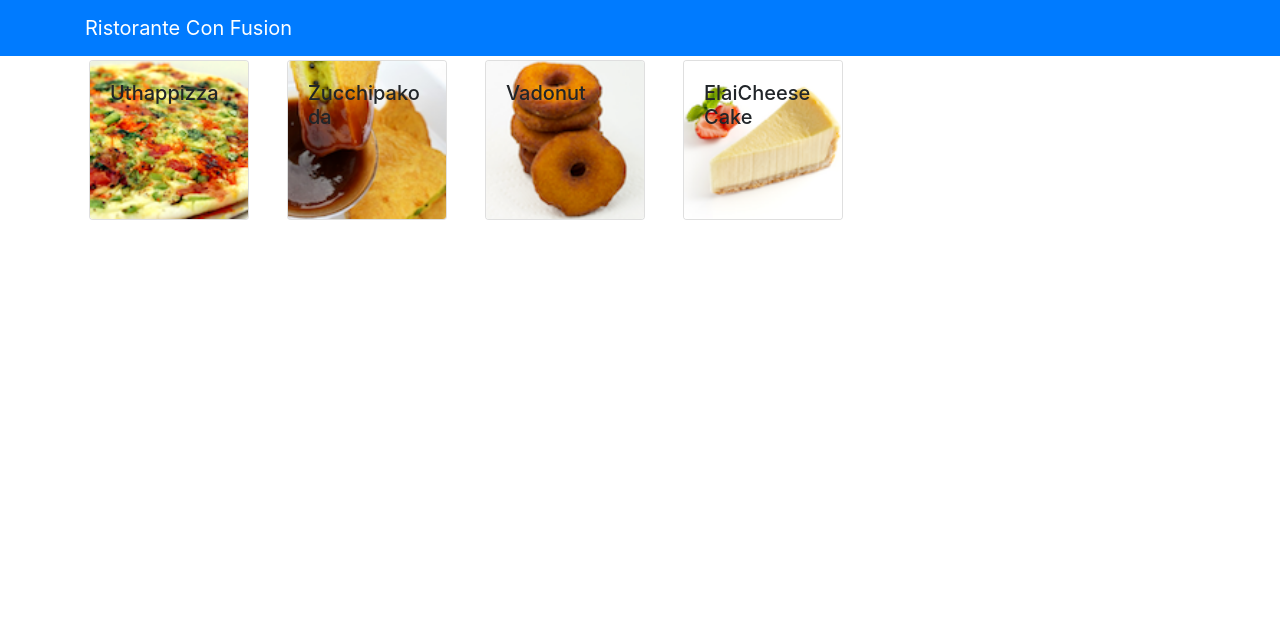
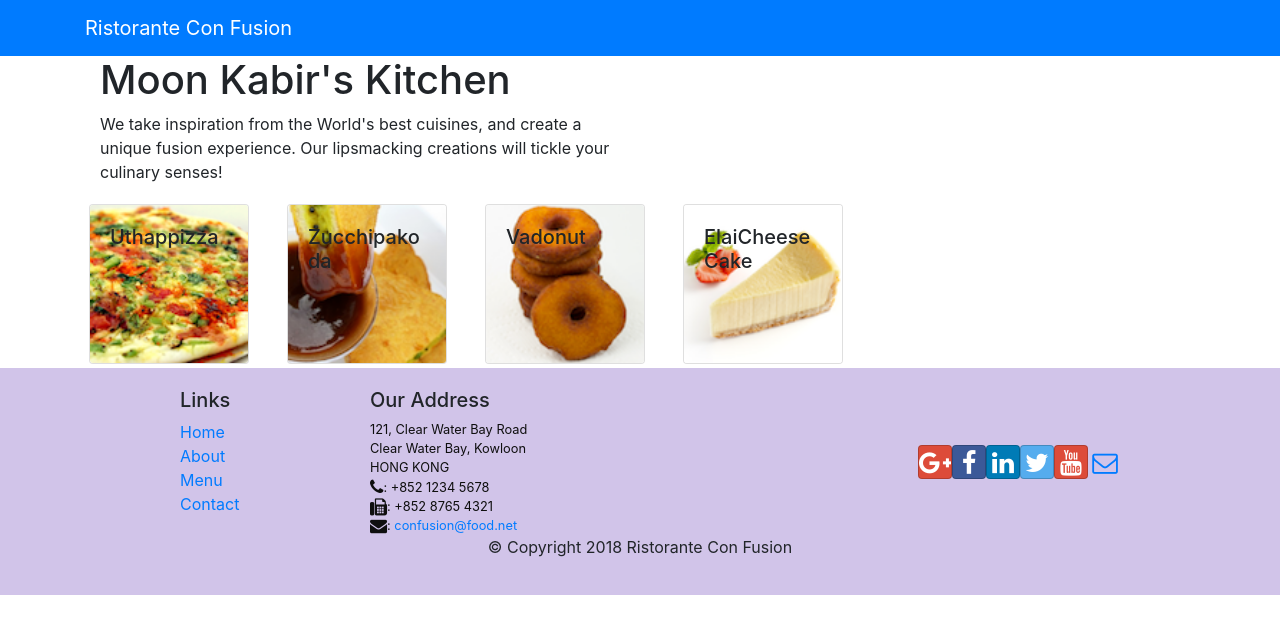
Before and after one commit to moonkabir/fedw-my-app, a React (Create React App) app: page /contactus in a window 1280 px wide. Shown: the top 634 px of the page. Built offline with nearby package versions, Linux system fonts and the light colour scheme.

Commit message:
weak 2 header,footer,app.css added and component modified

```diff
--- a/package.json
+++ b/package.json
@@ -7,6 +7,8 @@
     "@testing-library/react": "^11.1.0",
     "@testing-library/user-event": "^12.1.10",
     "bootstrap": "4.0.0",
+    "bootstrap-social": "5.1.1",
+    "font-awesome": "4.7.0",
     "react": "^17.0.1",
     "react-dom": "^17.0.1",
     "react-scripts": "4.0.1",
--- a/src/App.css
+++ b/src/App.css
@@ -36,3 +36,36 @@
     transform: rotate(360deg);
   }
 } */
+.row-header{
+    margin:0px auto;
+    padding:0px auto;
+}
+
+.row-content {
+    margin:0px auto;
+    padding: 50px 0px 50px 0px;
+    border-bottom: 1px ridge;
+    min-height:400px;
+}
+
+.footer{
+    background-color: #D1C4E9;
+    margin:0px auto;
+    padding: 20px 0px 20px 0px;
+}
+.jumbotron {
+    padding:70px 30px 70px 30px;
+    margin:0px auto;
+    background: #9575CD ;
+    color:floralwhite;
+}
+
+address{
+    font-size:80%;
+    margin:0px;
+    color:#0f0f0f;
+}
+
+.navbar-dark {
+    background-color: #512DA8;
+}
--- /dev/null
+++ b/src/components/FooterComponent.js
@@ -0,0 +1,50 @@
+import React from 'react';
+
+function Footer(props) {
+    return(
+    <div className="footer">
+        <div className="container">
+            <div className="row justify-content-center">
+                <div className="col-4 offset-1 col-sm-2">
+                    <h5>Links</h5>
+                    <ul className="list-unstyled">
+                        <li><a href="#">Home</a></li>
+                        <li><a href="#">About</a></li>
+                        <li><a href="#">Menu</a></li>
+                        <li><a href="contactus.html">Contact</a></li>
+                    </ul>
+                </div>
+                <div className="col-7 col-sm-5">
+                    <h5>Our Address</h5>
+                    <address>
+		              121, Clear Water Bay Road<br />
+		              Clear Water Bay, Kowloon<br />
+		              HONG KONG<br />
+		              <i className="fa fa-phone fa-lg"></i>: +852 1234 5678<br />
+		              <i className="fa fa-fax fa-lg"></i>: +852 8765 4321<br />
+		              <i className="fa fa-envelope fa-lg"></i>: <a href="mailto:confusion@food.net">
+                         confusion@food.net</a>
+                    </address>
+                </div>
+                <div className="col-12 col-sm-4 align-self-center">
+                    <div className="text-center">
+                        <a className="btn btn-social-icon btn-google" href="http://google.com/+"><i className="fa fa-google-plus"></i></a>
+                        <a className="btn btn-social-icon btn-facebook" href="http://www.facebook.com/profile.php?id="><i className="fa fa-facebook"></i></a>
+                        <a className="btn btn-social-icon btn-linkedin" href="http://www.linkedin.com/in/"><i className="fa fa-linkedin"></i></a>
+                        <a className="btn btn-social-icon btn-twitter" href="http://twitter.com/"><i className="fa fa-twitter"></i></a>
+                        <a className="btn btn-social-icon btn-google" href="http://youtube.com/"><i className="fa fa-youtube"></i></a>
+                        <a className="btn btn-social-icon" href="mailto:"><i className="fa fa-envelope-o"></i></a>
+                    </div>
+                </div>
+            </div>
+            <div className="row justify-content-center">
+                <div className="col-auto">
+                    <p>© Copyright 2018 Ristorante Con Fusion</p>
+                </div>
+            </div>
+        </div>
+    </div>
+    )
+}
+
+export default Footer;
--- /dev/null
+++ b/src/components/HeaderComponent.js
@@ -0,0 +1,29 @@
+import React, { Component } from 'react';
+import {Navbar, NavbarBrand, jumbotron} from 'reactstrap';
+
+class Header extends Component {
+    render() {
+        return (
+            // <React.Fragment> <> aita error dile full dorm ta likha lagbe
+            <>
+                <Navbar dark color="primary">
+                    <div className="container">
+                        <NavbarBrand href="/">Ristorante Con Fusion</NavbarBrand>
+                    </div>
+                </Navbar>
+                <jumbotron>
+                    <div className="container">
+                        <div className="row row-header">
+                            <div className="col-12 col-sm-6">
+                                <h1>Moon Kabir's Kitchen</h1>
+                                <p>We take inspiration from the World's best cuisines, and create a unique fusion experience. Our lipsmacking creations will tickle your culinary senses! </p>
+                            </div>
+                        </div>
+                    </div>
+                </jumbotron>
+            </>
+        );
+    }
+}
+
+export default Header;
--- a/src/components/Maincomponent.js
+++ b/src/components/Maincomponent.js
@@ -1,10 +1,9 @@
-import React, { Component } from 'react';
-import {Navbar, NavbarBrand} from 'reactstrap';
+import React, { Component } from 'react'
 import Menu from './MenuComponent'
 import {DISHES} from '../shared/dishes'
-import DishDetail from './DishDetailsComponent';
-
-
+import DishDetail from './DishDetailsComponent'
+import Header from './HeaderComponent'
+import Footer from './FooterComponent'
 class Main extends Component {
 
   constructor(props){
@@ -21,14 +20,11 @@
   render() {
     return (
       <div className="App">
-        <Navbar dark color="primary">
-            <div className="container">
-                <NavbarBrand href="/">Ristorante Con Fusion</NavbarBrand>
-            </div>
-        </Navbar>
+        <Header/>
         <Menu dishes={this.state.dishes}
                 onClick={(dishId)=>this.onDishSelect(dishId)}/>
         <DishDetail dish={this.state.dishes.filter((dish)=>dish.id === this.state.selectedDish)[0]}/>
+        <Footer/>
       </div>
     );
   }
--- a/src/index.js
+++ b/src/index.js
@@ -1,6 +1,8 @@
 import React from 'react';
 import ReactDOM from 'react-dom';
 import 'bootstrap/dist/css/bootstrap.min.css';
+import 'font-awesome/css/font-awesome.min.css';
+import 'bootstrap-social/bootstrap-social.css';
 import './index.css';
 import App from './App';
 import reportWebVitals from './reportWebVitals';
```
Also changed, not shown: 2 other files (tests, documents, lock files or other folders).
